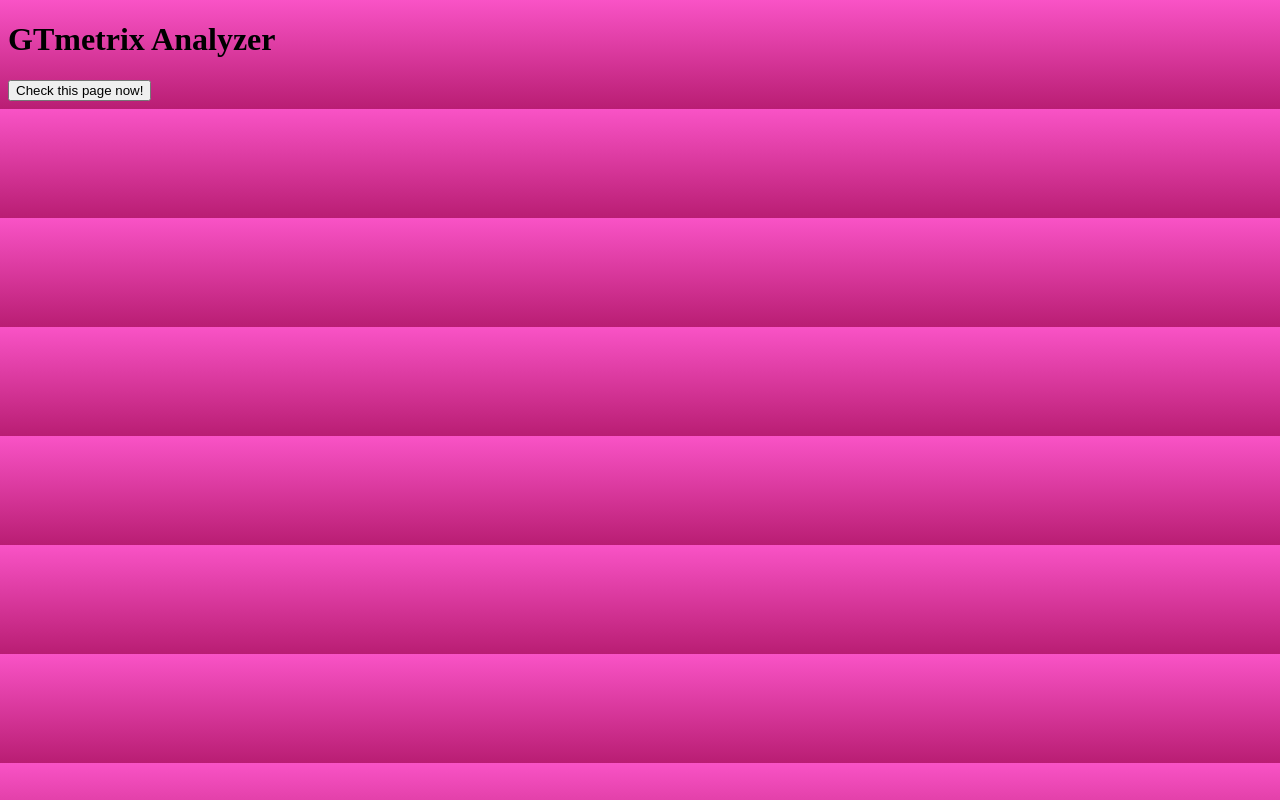
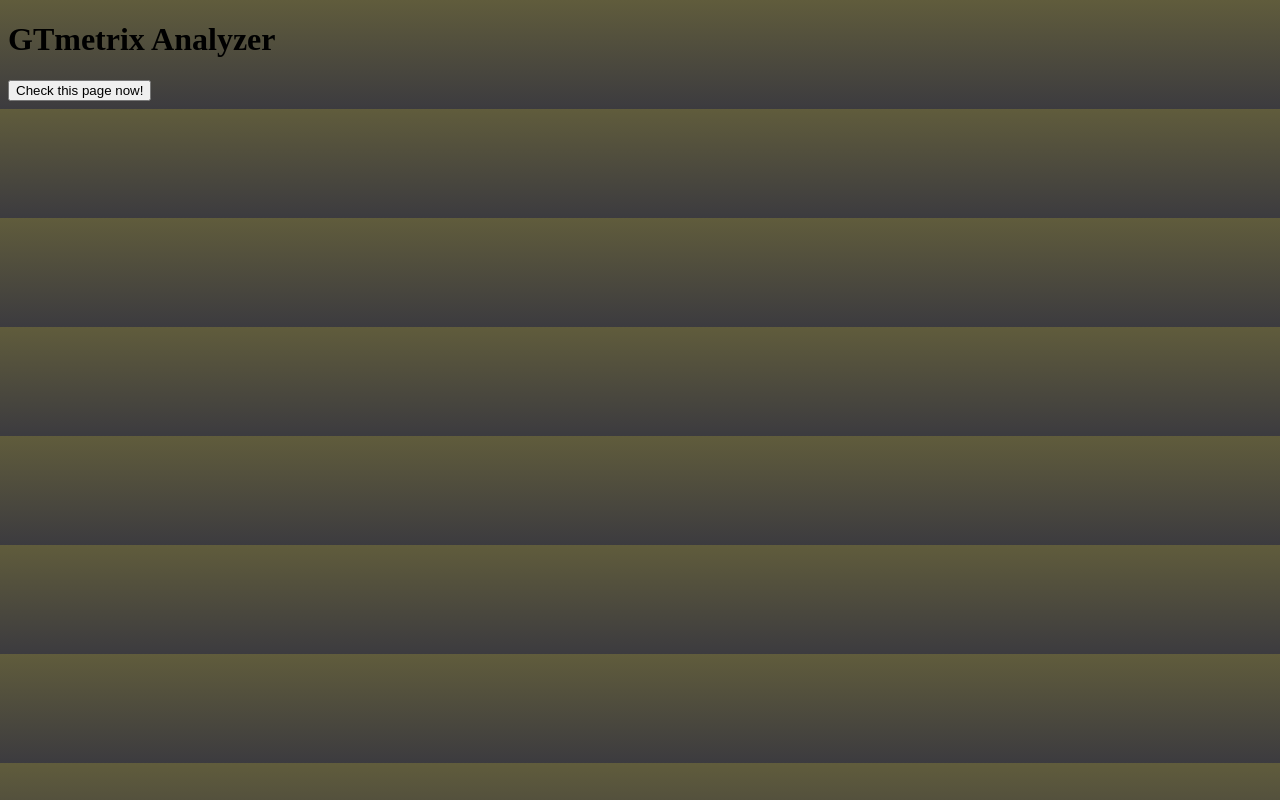
Before and after one commit to Xiija/MAIN, a browser extension: page index.html in a window 1280 px wide. Drawn offline with Linux system fonts and the light colour scheme.

Commit message:
Update index.html

```diff
--- a/index.html
+++ b/index.html
@@ -6,7 +6,8 @@
   </head>
   <style>
     body {
-       background-image: linear-gradient(to top, #b91d73,#f953c6);
+       background-image: linear-gradient(to top, #3C3B3F, #605c3c ); // #3C3B3F  #b91d73
+      background-repeat: no-repeat;
     }
   </style>
   <body>
```
